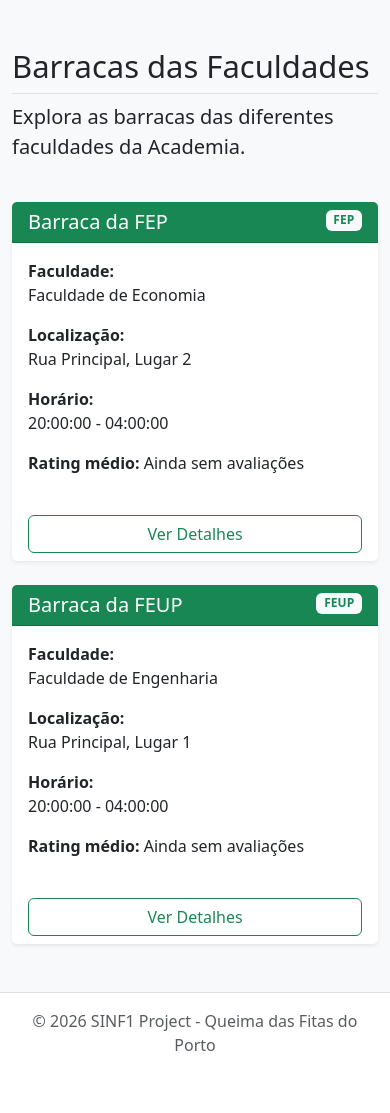
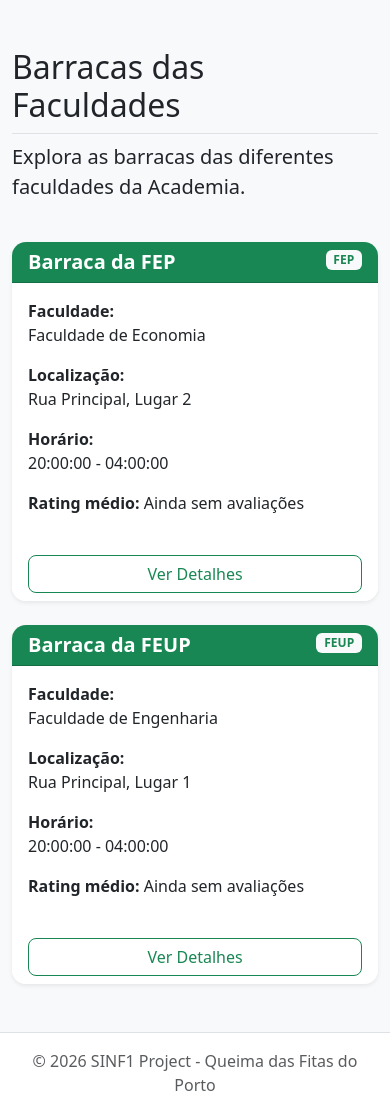
Before and after one commit to J-dot-create/SINF1_2025-2DB_G08, a PHP site: page /UserInterface/tents.php in a window 390 px wide. Shown: the part 56-1169 px from the top of the page. Before the commit the page ends 1107 px from the top, so only its background shows below. Run offline with PHP 8.4, Linux system fonts and the light colour scheme; data comes from the database, SQL or seed files in the repository; data that the repository does not hold is empty.

Commit message:
Add custom CSS styling

```diff
--- a/public/UserInterface/artists.php
+++ b/public/UserInterface/artists.php
@@ -14,7 +14,7 @@ $artists = $bll->getAllArtists();
     <?php if ($artists && count($artists) > 0): ?>
         <?php foreach ($artists as $artist): ?>
             <div class="col-md-6 col-lg-4 mb-4">
-                <div class="card h-100 shadow-sm border-0">
+                <div class="card artist-card h-100 shadow-sm border-0">
                     <div class="card-body">
                         <h5 class="card-title text-primary">
                             <?php echo htmlspecialchars($artist['name']); ?>
--- a/public/UserInterface/events.php
+++ b/public/UserInterface/events.php
@@ -18,7 +18,7 @@ $events = $bll->getAllEvents();
     <?php if ($events && count($events) > 0): ?>
         <?php foreach ($events as $event): ?>
             <div class="col-md-6 col-lg-4 mb-4">
-                <div class="card h-100 shadow-sm border-0">
+                <div class="card event-card h-100 shadow-sm border-0">
                     <div class="card-header bg-primary text-white">
                         <span class="badge bg-light text-primary float-end">
                             <?php echo htmlspecialchars($event['event_type']); ?>
--- a/public/UserInterface/tents.php
+++ b/public/UserInterface/tents.php
@@ -16,7 +16,7 @@ $tents = $bll->getAllTents();
             <?php $average = $bll->getAverageTentRating($tent['id_tent']); ?>
 
             <div class="col-md-6 col-lg-4 mb-4">
-                <div class="card h-100 shadow-sm border-0">
+                <div class="card tent-card h-100 shadow-sm border-0">
                     <div class="card-header bg-success text-white">
                         <span class="badge bg-light text-success float-end">
                             <?php echo htmlspecialchars($tent['acronym']); ?>
--- /dev/null
+++ b/public/css/style.css
@@ -0,0 +1,114 @@
+/* Estilos gerais */
+body {
+    background-color: #f8f9fa;
+    color: #212529;
+}
+
+/* Cabeçalhos */
+h1, h2, h3, h4, h5 {
+    font-weight: 600;
+}
+
+/* Cartões */
+.card {
+    border-radius: 14px;
+    overflow: hidden;
+}
+
+.card-header {
+    font-weight: 600;
+}
+
+/* Efeito visual nos cartões */
+.event-card,
+.tent-card,
+.artist-card {
+    transition: transform 0.2s ease, box-shadow 0.2s ease;
+}
+
+.event-card:hover,
+.tent-card:hover,
+.artist-card:hover {
+    transform: translateY(-4px);
+    box-shadow: 0 0.75rem 1.5rem rgba(0, 0, 0, 0.14);
+}
+
+/* Botões */
+.btn {
+    border-radius: 8px;
+}
+
+/* Menu */
+.nav-link {
+    transition: opacity 0.2s ease, padding-left 0.2s ease;
+}
+
+.nav-link:hover {
+    opacity: 0.85;
+    padding-left: 12px;
+}
+
+/* Sidebar admin */
+.admin-sidebar {
+    min-height: 100vh;
+}
+
+/* Tabelas */
+.table th {
+    white-space: nowrap;
+}
+
+.table td {
+    vertical-align: middle;
+}
+
+/* Ratings */
+.rating-value {
+    font-weight: bold;
+    color: #ffc107;
+}
+
+/* Alertas */
+.alert {
+    border-radius: 10px;
+}
+
+/* Formulários */
+.form-control,
+.form-select {
+    border-radius: 8px;
+}
+
+.form-control:focus,
+.form-select:focus {
+    box-shadow: 0 0 0 0.15rem rgba(13, 110, 253, 0.25);
+}
+
+/* Página inicial */
+.hero-section {
+    background: linear-gradient(135deg, #0d6efd, #6610f2);
+    color: white;
+    border-radius: 18px;
+    padding: 40px;
+    margin-bottom: 30px;
+}
+
+/* Rodapé */
+footer {
+    margin-top: 40px;
+}
+
+/* Responsividade */
+@media (max-width: 768px) {
+    .hero-section {
+        padding: 24px;
+    }
+
+    .display-5 {
+        font-size: 2rem;
+    }
+
+    .admin-sidebar {
+        min-height: auto;
+    }
+}
--- a/public/includes/header_admin.php
+++ b/public/includes/header_admin.php
@@ -28,6 +28,7 @@ if (!$userId || $roleId != 1) {
         href="https://cdn.jsdelivr.net/npm/bootstrap@5.3.0/dist/css/bootstrap.min.css"
         rel="stylesheet"
     >
+    <link rel="stylesheet" href="/SINF1_2025-2DB_G08/public/css/style.css">
 </head>
 <body>
 <div class="d-flex">
--- a/public/includes/header_ui.php
+++ b/public/includes/header_ui.php
@@ -13,7 +13,7 @@ $roleId = $_SESSION['role_id'] ?? $_SESSION['id_role'] ?? null;
 $userName = $_SESSION['user_name'] ?? 'Utilizador';
 
 // Base URL do projeto
-$baseUrl = '/Sinf_Trabalho/public';
+$baseUrl = '/SINF1_2025-2DB_G08/public';
 ?>
 <!DOCTYPE html>
 <html lang="pt">
@@ -26,6 +26,7 @@ $baseUrl = '/Sinf_Trabalho/public';
         href="https://cdn.jsdelivr.net/npm/bootstrap@5.3.0/dist/css/bootstrap.min.css"
         rel="stylesheet"
     >
+    <link rel="stylesheet" href="/SINF1_2025-2DB_G08/public/css/style.css">
 
     <link rel="stylesheet" href="<?php echo $baseUrl; ?>/assets/css/style.css">
 </head>
```
